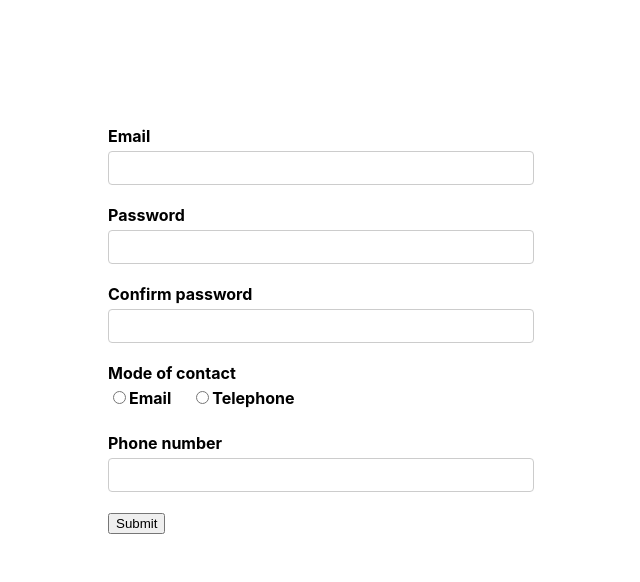
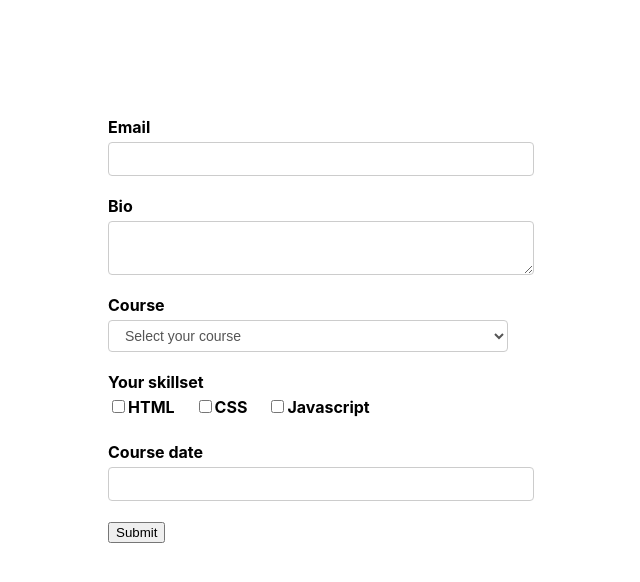
Before and after one commit to joaolucas2012/formik-container-in-reactjs-with-yup-validation, a React (Create React App) app: page / in a window 1280 px wide. Shown: the top 582 px of the page, without its empty margins (319-959 px from the left). Built offline with nearby package versions, Linux system fonts and the light colour scheme; the HTML template or start-up script is replaced by a standard one.

Commit message:
feature: create a enrollment form

```diff
--- a/src/App.js
+++ b/src/App.js
@@ -1,11 +1,11 @@
 import "./App.css";
-import { RegistrationForm } from "./components/RegistrationForm";
+import { EnrollmentForm } from "./components/EnrollmentForm";
 
 function App() {
   return (
     <div className="App">
       <div className="center">
-        <RegistrationForm />
+        <EnrollmentForm />
       </div>
     </div>
   );
--- /dev/null
+++ b/src/components/EnrollmentForm.jsx
@@ -0,0 +1,80 @@
+import React from 'react';
+import { Formik, Form } from 'formik';
+import * as Yup from 'yup';
+import FormikControl from './FormikControl';
+
+export function EnrollmentForm() {
+    const dropdownOptions = [
+        { key: 'Select your course', value: '' },
+        { key: 'React', value: 'react' },
+        { key: 'Angular', value: 'angular' },
+        { key: 'Vue', value: 'vue' },
+    ]
+
+    const checkboxOptions = [
+        { key: 'HTML', value: 'html' },
+        { key: 'CSS', value: 'css' },
+        { key: 'Javascript', value: 'javascript' },
+    ]
+
+    const initialValues = {
+        email: '',
+        bio: '',
+        course: '',
+        skills: [],
+        courseDate: null
+    }
+
+    const validationSchema = Yup.object({
+        email: Yup.string().email('Invalid email format').required('Required'),
+        bio: Yup.string().required('Required'),
+        course: Yup.string().required('Required'),
+        courseDate: Yup.date().required('Required').nullable(),
+    })
+
+    const onSubmit = values => {
+        console.log('Form data', values)
+    }
+
+    return (
+        <Formik initialValues={initialValues} validationSchema={validationSchema} onSubmit={onSubmit}>
+            {
+                formik => {
+                    return <Form>
+                        <FormikControl
+                            control='input'
+                            type='email'
+                            label='Email'
+                            name='email'
+                        />
+                        <FormikControl
+                            control='textarea'
+                            label='Bio'
+                            name='bio'
+                        />
+                        <FormikControl
+                            control='select'
+                            label='Course'
+                            name='course'
+                            options={dropdownOptions}
+                        />
+                        <FormikControl
+                            control='checkbox'
+                            label='Your skillset'
+                            name='skills'
+                            options={checkboxOptions}
+                        />
+                        <FormikControl
+                            control='date'
+                            label='Course date'
+                            name='courseDate'
+                        />
+                        <button type='submit' disabled={!formik.isValid}>
+                            Submit
+                        </button>
+                    </Form>
+                }
+            }
+        </Formik>
+    )
+}
```
